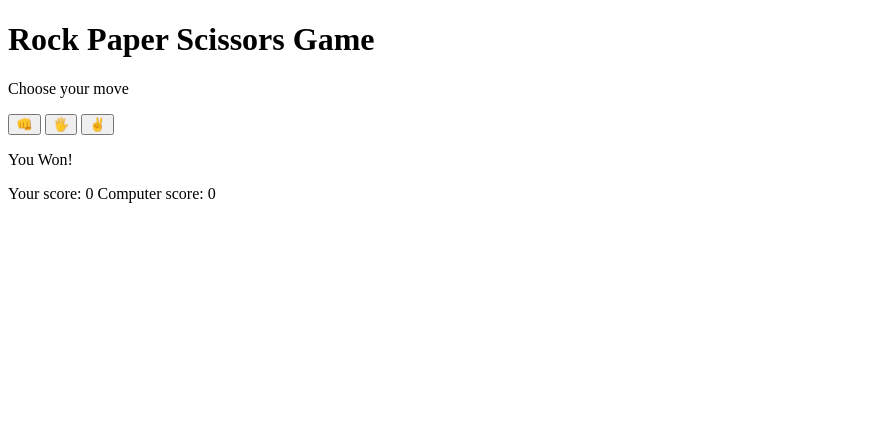
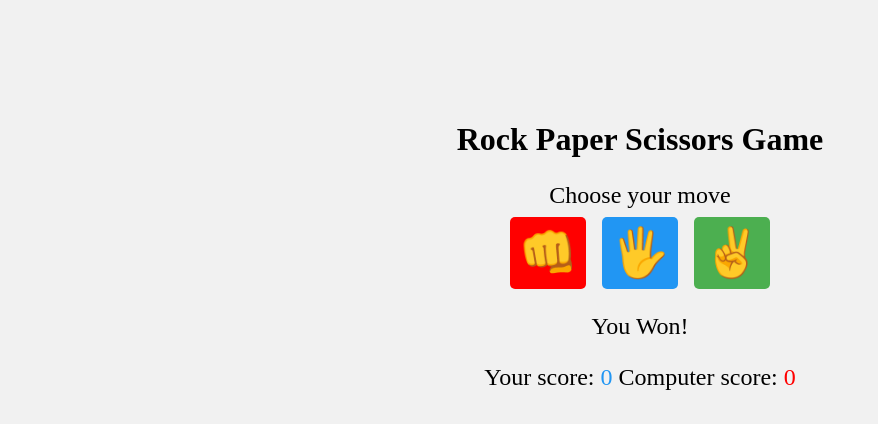
Before and after one commit to Demiourg/Rock-Paper-Scissors-Game, a plain HTML site: page index.html in a window 1280 px wide. Shown: the whole page, without its empty margins (0-878 px from the left). Drawn offline with Linux system fonts and the light colour scheme.

Commit message:
add css file

```diff
--- a/index.html
+++ b/index.html
@@ -4,6 +4,7 @@
     <meta charset="UTF-8" />
     <meta http-equiv="X-UA-Compatible" content="IE=edge" />
     <meta name="viewport" content="width=device-width, initial-scale=1.0" />
+    <link rel="stylesheet" href="style.css" />
     <title>Rock Paper Scissors Game</title>
   </head>
   <body>
@@ -15,8 +16,9 @@
       <button id="scissors">&#x270c;</button>
     </div>
     <p id="result">You Won!</p>
-    <p id="scores"></p>
-    Your score: <span id="user-score">0</span> Computer score:
-    <span id="computer-score">0</span>
+    <p id="scores">
+      Your score: <span id="user-score">0</span> Computer score:
+      <span id="computer-score">0</span>
+    </p>
   </body>
 </html>
--- /dev/null
+++ b/style.css
@@ -0,0 +1,57 @@
+body {
+  background-color: #f1f1f1;
+  font-family: "Arial, sans-serif";
+  margin: 0;
+  padding: 0;
+}
+
+h1 {
+  font-size: 2rem;
+  text-align: center;
+  padding-top: 100px;
+}
+
+p {
+  font-size: 1.5rem;
+  text-align: center;
+  margin-bottom: 0.5rem;
+}
+
+.buttons {
+  display: flex;
+  justify-content: center;
+}
+
+button {
+  border: none;
+  font-size: 3rem;
+  margin: 0 0.5rem;
+  padding: 0.5rem;
+  cursor: pointer;
+  border-radius: 5px;
+  transition: all 0.3s ease-in-out;
+}
+
+button:hover {
+  opacity: 0.7;
+}
+
+#rock {
+  background-color: #ff0000;
+}
+
+#paper {
+  background-color: #2196f3;
+}
+
+#scissors {
+  background-color: #4caf50;
+}
+
+#user-score {
+  color: #2196f3;
+}
+
+#computer-score {
+  color: #ff0000;
+}
```
